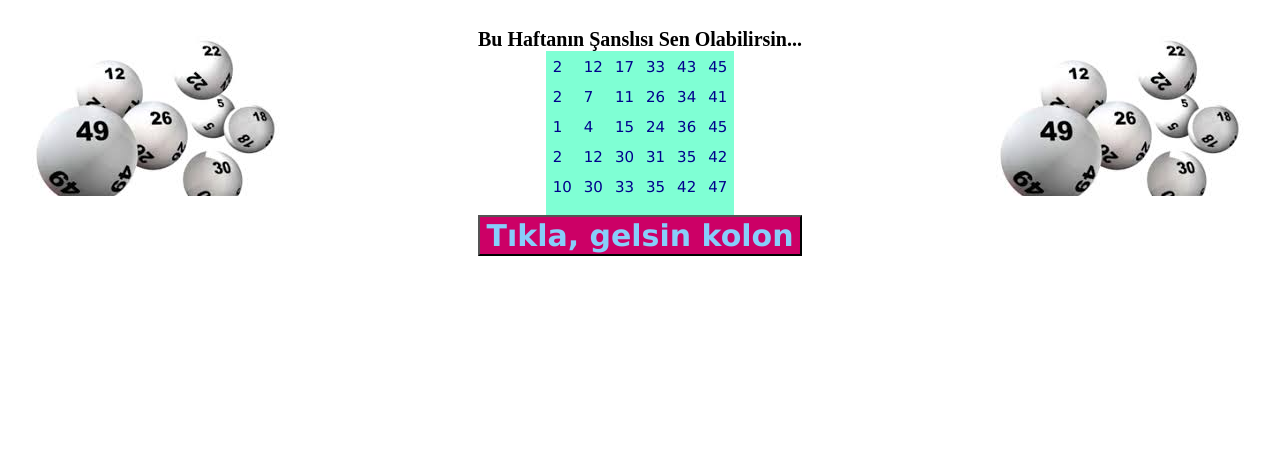
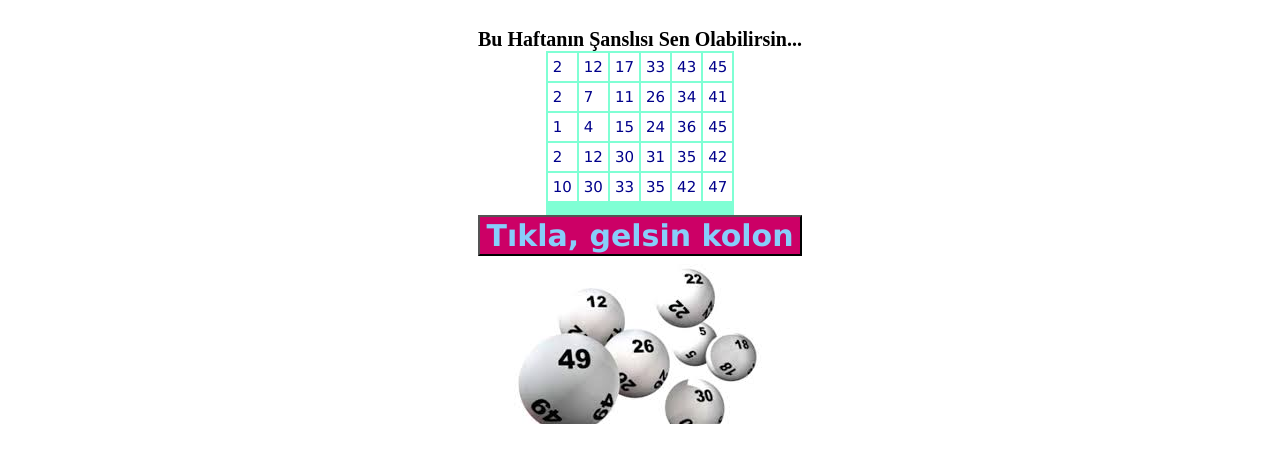
Before and after one commit to ozge12/261.ozgeyuksek.loto, a plain HTML site: page index.html in a window 1280 px wide. Shown: the part 178-640 px from the top of the page. Drawn offline with Linux system fonts and the light colour scheme.

Commit message:
düzeltme

```diff
--- a/index.html
+++ b/index.html
@@ -11,8 +11,8 @@
 
 <h1> Bu Haftanın Şanslısı Sen Olabilirsin...</>
 <table border="0" id="tablo"  cellpadding="5.5" align="center" >
- <img src="ek.jpg" align="left">
-    <img src="ek.jpg" align="right">
+
+
 <tr>
     <td id="one" > <div align="center"></div></td>
     <td id="two" > <div align="center"></div></td>
@@ -67,6 +67,7 @@
  </table>
 
  <button type="button" id="buton" onclick="yaz ()" font="90" > Tıkla, gelsin kolon </button>
+<center><img src="ek.jpg" ></center>
 </center>
  <link rel="stylesheet" href="stil.css">
 </body>
```
Also changed, not shown: images.jpg (added).
